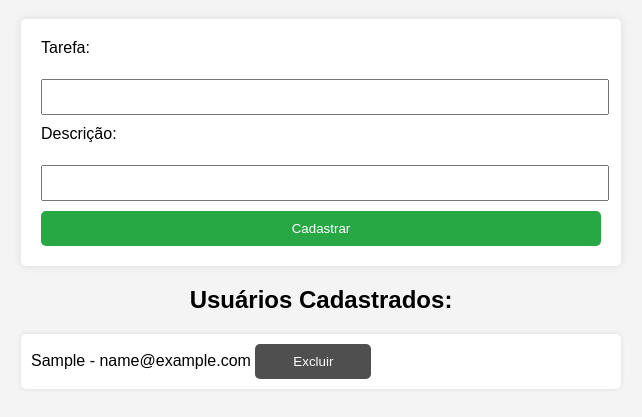
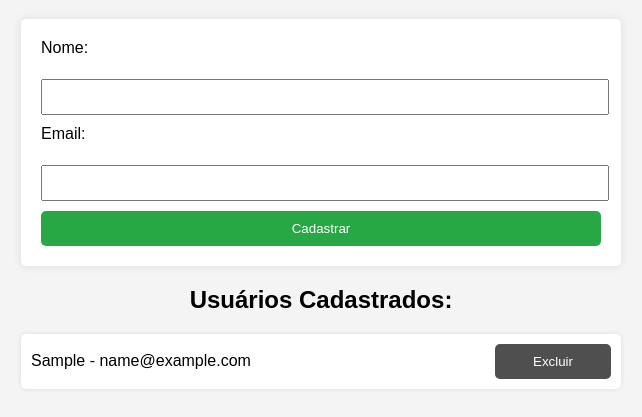
Before and after one commit to LucasFigs/aula-3DSN, a plain HTML site: page index.html in a window 1280 px wide. Both pictures are taken after typing "Sample", "name@example.com" into the empty fields and a click on the button "Cadastrar". Shown: the part 81-498 px from the top of the page, without its empty margins (319-961 px from the left). Drawn offline with Linux system fonts and the light colour scheme.

Commit message:
agora foi

```diff
--- a/index.html
+++ b/index.html
@@ -10,9 +10,9 @@ initial-scale=1.0">
 <body>
 <h1>Lista de tarefas</h1>
 <form id="userForm">
-<label for="name">Tarefa:</label>
+<label for="name">Nome:</label>
 <input type="text" id="name" required>
-<label for="email">Descrição:</label>
+<label for="email">Email:</label>
 <input type="email" id="email" required>
 <button type="submit">Cadastrar</button>
 </form>
--- a/style.css
+++ b/style.css
@@ -59,11 +59,11 @@ ul {
 }
 
 li {
-  display: flexbox;
+  display: flex;
   flex-direction: row;
-  align-items: stretch;
+  align-items: center;
   align-content: space-between;
-  justify-content: space-evenly;
+  justify-content: space-between;
   background: #fff;
   padding: 10px;
   margin-bottom: 5px;
```
